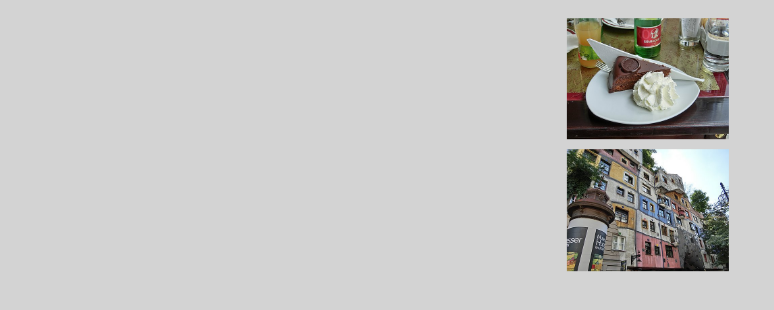
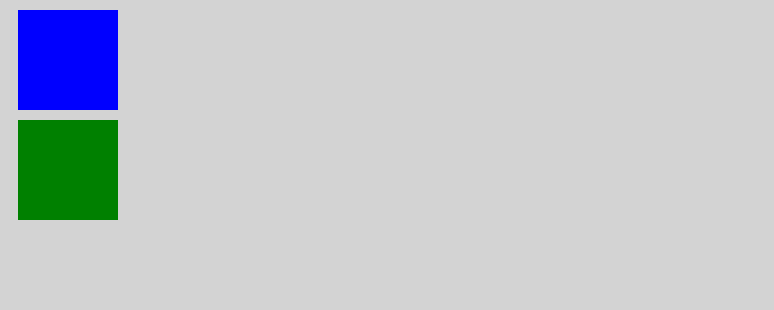
Before and after one commit to bonusrk/nonReact-test, a React (Create React App) app: page / in a window 1280 px wide. Shown: the top 310 px of the page, without its empty margins (0-774 px from the left). Built offline with nearby package versions, Linux system fonts and the light colour scheme.

Commit message:
Deleting even more stuff: images and css grid

```diff
--- a/src/components/App.js
+++ b/src/components/App.js
@@ -19,7 +19,7 @@ class Tile extends PureComponent {
     swallow(e)
     console.log('id: ', this.props.id)
     this.props.dispatch({
-      type: 'TOUCHED',
+      type: 'REMOVE_TOUCHED',
       payload: this.props.id
     })
   }
@@ -30,19 +30,19 @@ class Tile extends PureComponent {
         onMouseDown={this.toggle}
         onTouchStart={this.toggle}
         onTouchEnd={swallow}>
-        <img src={this.props.image} alt="" />
+        <div className="box" style={{backgroundColor: this.props.id}}> </div>
       </div>
     )
   }
 }
 
-const App = ({selected, dispatch }) => {
-  const first  = selected.indexOf("Sacher")  !== -1
-  const second = selected.indexOf("Hundert") !== -1
+const App = ({boxes, dispatch }) => {
+  const first  = boxes.indexOf("blue")  !== -1
+  const second = boxes.indexOf("green") !== -1
   return (
-    <div className="panel">
-      {first  && <Tile image={"./images/Sacher.JPG"}  id={"Sacher"}  dispatch={dispatch} />}
-      {second && <Tile image={"./images/Hundert.JPG"} id={"Hundert"} dispatch={dispatch} />}
+    <div>
+      {first  && <Tile id={"blue"}  dispatch={dispatch} />}
+      {second && <Tile id={"green"} dispatch={dispatch} />}
     </div>
   )
 }
@@ -50,14 +50,14 @@ const App = ({selected, dispatch }) => {
 /*----------------------------------------------------------------------------*/
 
 export const initialState = {
- selected: ["Sacher", "Hundert"],
+ boxes: ["blue", "green"],
 }
 
 export const rootReducer = (state, action) => {
  switch (action.type) {
-   case 'TOUCHED':
+   case 'REMOVE_TOUCHED':
      const id = action.payload
-     return { selected: state.selected.filter(e => e !== id)}
+     return { boxes: state.boxes.filter(e => e !== id)}
    default:
      return state
  }
--- a/src/components/app.css
+++ b/src/components/app.css
@@ -1,13 +1,7 @@
-* { box-sizing: border-box; }
-
 html, body {
   background-color: lightgrey;
   width: 100%;
   height: 100%;
-}
-
-body {
-  overflow: hidden;
 }
 
 #root {
@@ -15,19 +9,10 @@ body {
   height: 100%;
 }
 
-.panel {
-  width: 100%;
-  height: 100%;
-  padding: 10px;
-  display: grid;
-  grid-template-columns: 1fr;
-  grid-template-rows: repeat(6, 1fr);
-  grid-gap: 10px;
-  padding: 10px;
-}
-
-.tile {
-  position: relative;
+.box {
+  width: 100px;
+  height: 100px;
+  margin: 10px;
   /*
   If touch-action: none is not used, I get the following warning in Chrome:
   [Intervention] Unable to preventDefault inside passive event listener due
@@ -36,13 +21,3 @@ body {
   */
   touch-action: none;
 }
-
-.tile > img {
-  max-width: 100%;
-  max-height: 100%;
-
-  position: absolute;
-  top: 50%;
-  left: 50%;
-  transform: translate(-50%, -50%);
-}
```
Also changed, not shown: public/images/Hundert.JPG (deleted), public/images/Sacher.JPG (deleted).
